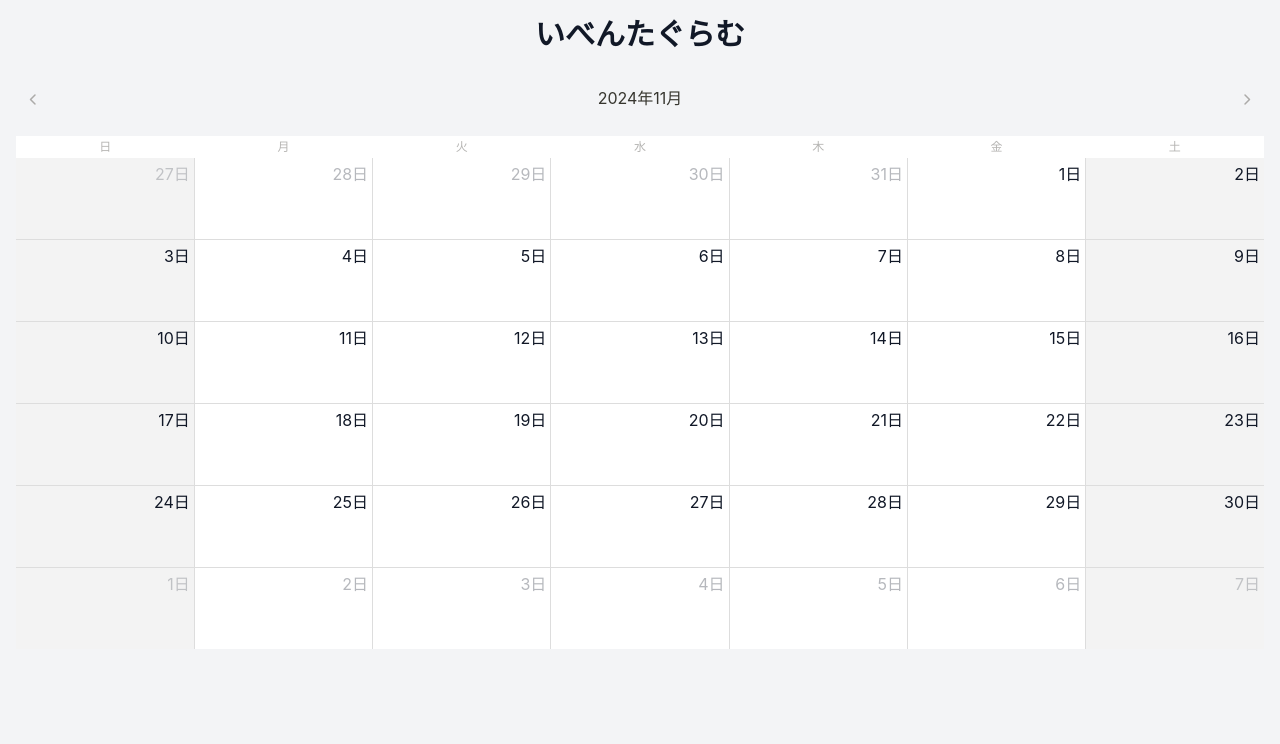
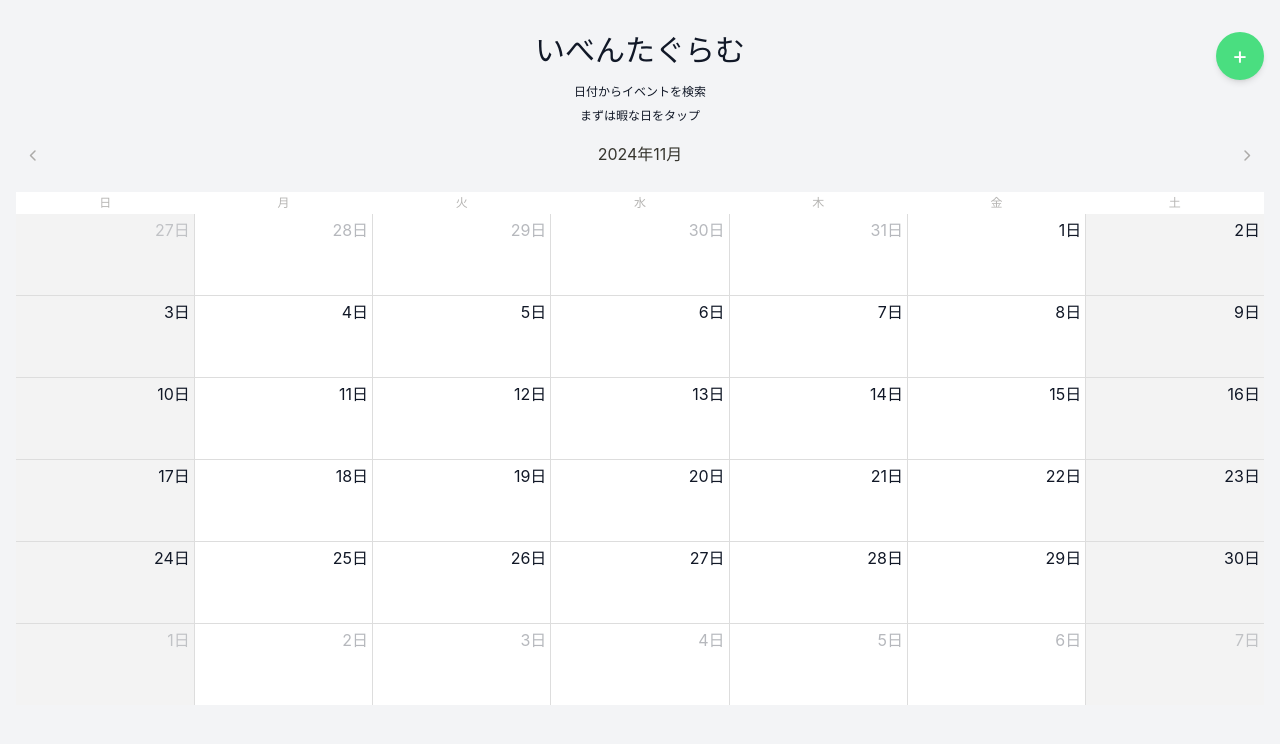
Before and after one commit to ryusei-nsgm/eventagram-a, a React (Create React App) app: page / in a window 1280 px wide. Shown: the top 744 px of the page. Built offline with nearby package versions, Linux system fonts and the light colour scheme; no server answers.

Commit message:
イベント登録へのリンクをトップ画面に追加

```diff
--- a/src/components/Top.js
+++ b/src/components/Top.js
@@ -1,5 +1,5 @@
 import React from "react";
-import { useNavigate } from "react-router-dom";
+import { useNavigate, Link } from "react-router-dom";
 import FullCalendar from "@fullcalendar/react"; // FullCalendarのインポート
 import dayGridPlugin from "@fullcalendar/daygrid"; // 日付表示のためのプラグイン
 import interactionPlugin from '@fullcalendar/interaction';
@@ -16,7 +16,17 @@ const Top = () => {
 
   return (
     <div className="min-h-screen p-4 bg-gray-100 text-gray-900">
-      <h1 className="text-3xl font-bold text-center mb-8">いべんたぐらむ</h1>
+      <h1 className="text-3xl text-center mt-4 mb-4">いべんたぐらむ</h1>
+
+      <Link
+        to="/form"
+        className="fixed top-8 right-4 bg-green-400 text-white w-12 h-12 flex items-center justify-center rounded-full shadow-md"
+      >
+        <span className="text-2xl">+</span>
+      </Link>
+
+      <p className="text-xs text-center mb-2">日付からイベントを検索</p>
+      <p className="text-xs text-center mb-4">まずは暇な日をタップ</p>
 
       {/* FullCalendar コンポーネント */}
       <FullCalendar
@@ -29,7 +39,7 @@ const Top = () => {
           center: "title",
           right: "next",
         }}
-        events={[]} // TODO: Firebaseに登録されているイベントを格納
+        events={[]}
         dateClick={handleDateClick}
         locale="ja"
         height="auto"
```
